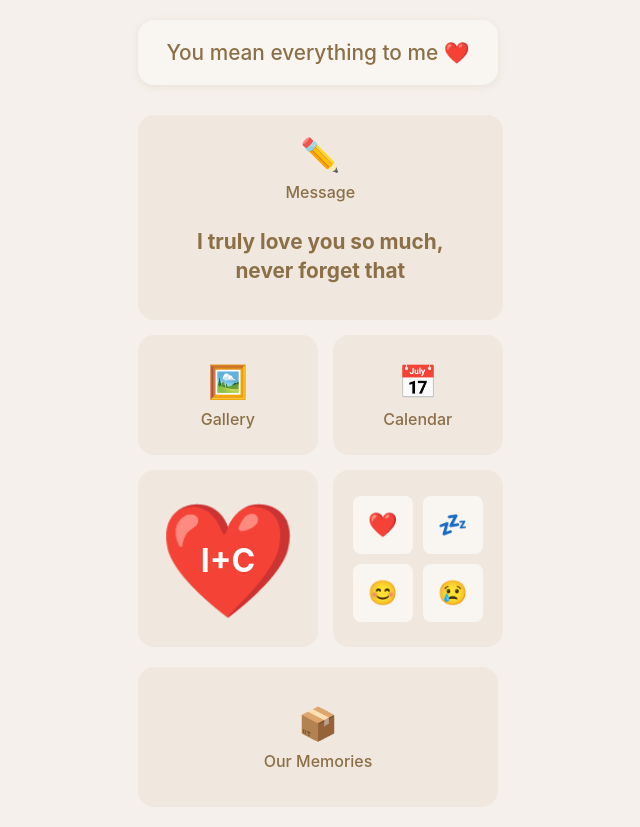
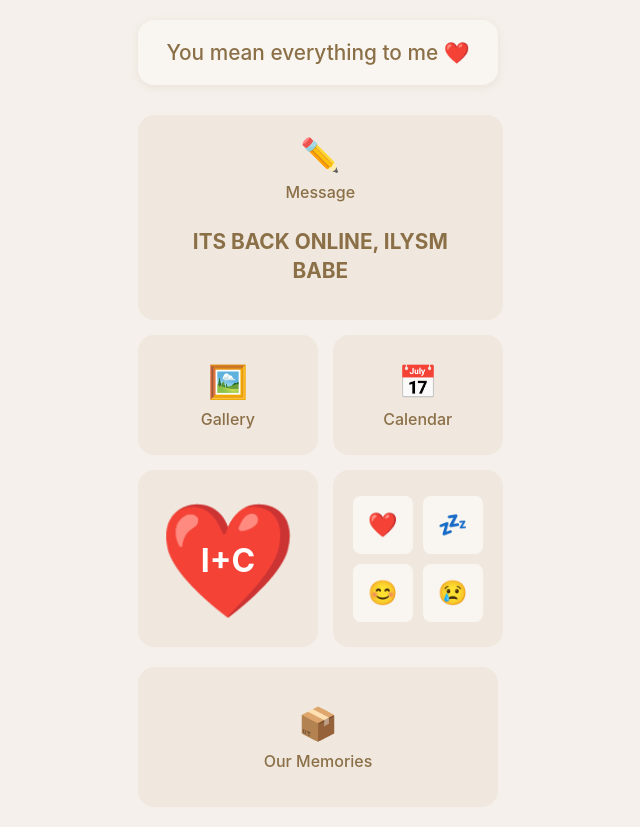
Before and after one commit to inaracris/inaracris.github.io, a plain HTML site: page index.html in a window 1280 px wide. Shown: the whole page, without its empty margins (322-962 px from the left). Drawn offline with Linux system fonts and the light colour scheme.

Commit message:
Update index.html

```diff
--- a/index.html
+++ b/index.html
@@ -508,7 +508,7 @@
         init();
 
         // Custom message (you can change this)
-        let customMessage = "I truly love you so much, never forget that";
+        let customMessage = "ITS BACK ONLINE, ILYSM BABE";
 
         // Initialize app
         function init() {
```
